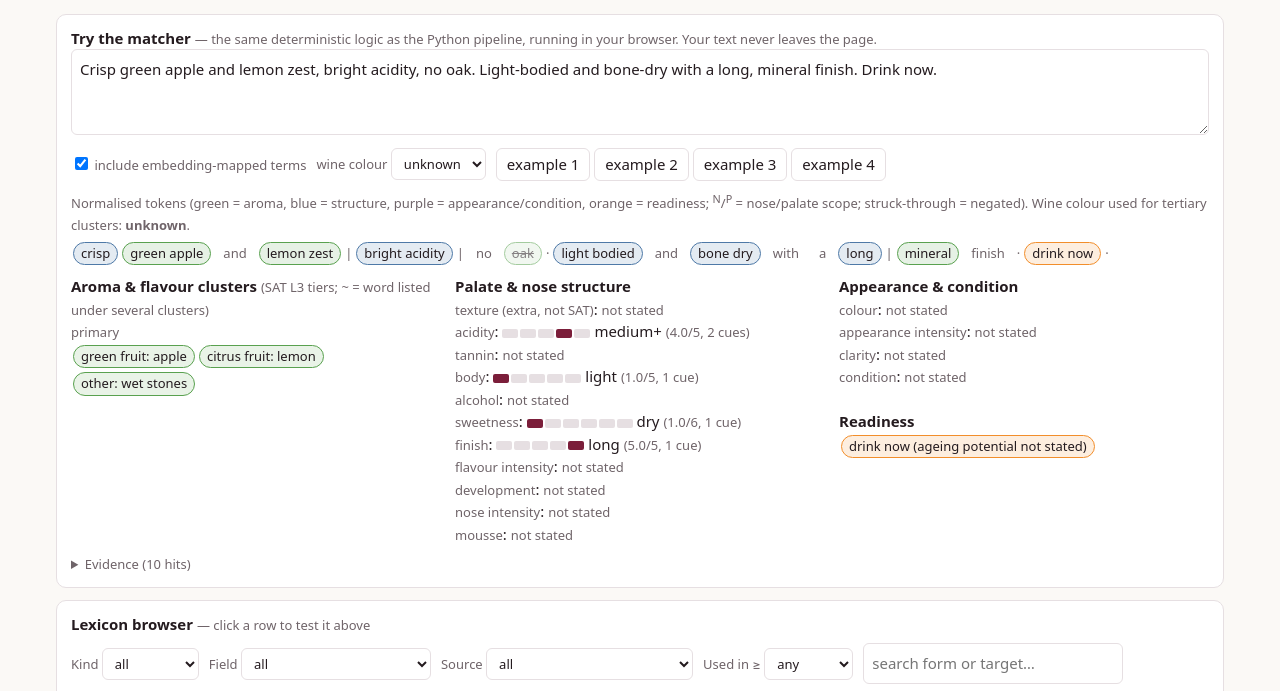
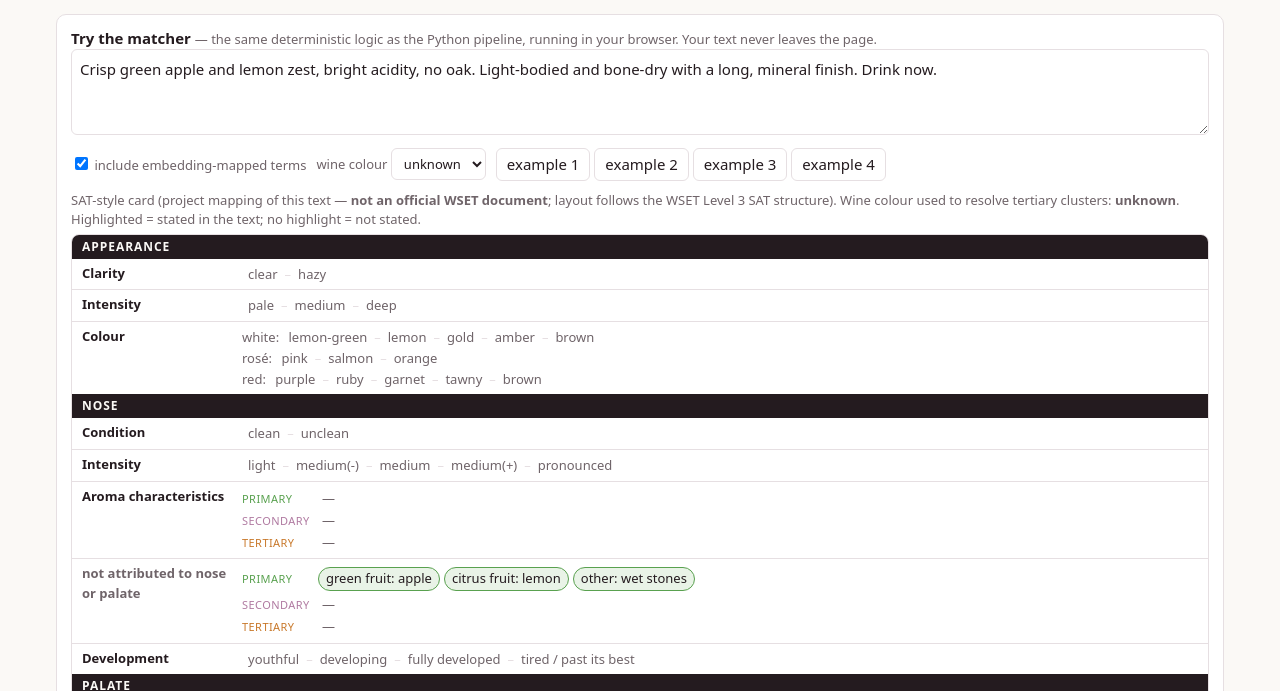
Before and after one commit to gllamat/wine-lab, a plain HTML site: page dashboard/index.html in a window 1280 px wide. Both pictures are taken after a click on the element 640 px from the left and 83 px from the top of the page. Shown: the part 109-800 px from the top of the page. Drawn offline with nearby package versions, Linux system fonts and the light colour scheme.

Commit message:
Dashboard: SAT-style card layout for examples and matcher output
Co-Authored-By: Claude Sonnet 5.5 <noreply@anthropic.com>

```diff
--- a/dashboard/index.html
+++ b/dashboard/index.html
@@ -36,6 +36,13 @@ textarea,input[type=search]{width:100%;background:var(--panel);color:var(--ink);
 .btn{background:var(--panel);color:var(--ink);border:1px solid var(--line);border-radius:6px;padding:4px 10px;font:inherit;cursor:pointer}
 tr.clk{cursor:pointer}tr.clk:hover{background:var(--line)}
 #keyBanner{max-width:1200px;margin:6px auto 0;padding:0 16px}#keyBanner .kb{border-radius:8px;padding:8px 12px;font-size:14px;border:1px solid var(--line);background:var(--panel)}#keyBanner .kb.bad{border-color:#d33;background:#d3333318}#keyBanner .kb.soon{border-color:var(--accent2);background:#e0b05022}#keyBanner a{color:var(--accent)}
+.sat{border:1px solid var(--line);border-radius:8px;overflow:hidden;font-size:13px;background:var(--panel)}
+.sat-h{background:var(--ink);color:var(--bg);font-weight:700;letter-spacing:.08em;font-size:12px;padding:3px 10px}
+.sat-r{display:grid;grid-template-columns:150px 1fr minmax(0,32%);gap:10px;padding:5px 10px;border-top:1px solid var(--line);align-items:start}
+.sat-h+.sat-r{border-top:0}.sat-l{font-weight:600}.sat-e{color:var(--muted);font-size:12px;word-break:break-word}
+.sat .o{display:inline-block;padding:0 6px;border-radius:4px;color:var(--muted);line-height:1.6}.sat .o.on{background:var(--accent);color:#fff;font-weight:600}
+.sat .d{color:var(--line);margin:0 1px}.sat .tl{margin:1px 0}.sat .tn{display:inline-block;width:74px;font-size:11px;text-transform:uppercase;letter-spacing:.04em}
+@media (max-width:640px){.sat-r{grid-template-columns:1fr}.sat-e{margin-top:-2px}}
 .diagram{width:100%;height:auto}.diagram .bx{fill:var(--panel);stroke:var(--line)}.diagram .ar{stroke:var(--muted);fill:none;stroke-width:1.5;marker-end:url(#ar)}
 .diagram .t{fill:var(--ink);font:12.5px system-ui,sans-serif}.diagram .tb{font-weight:600;font-size:13.5px}.diagram .m{fill:var(--muted)}
 .diagram .fa{fill:#59a14f26;stroke:#59a14f}.diagram .fs{fill:#4e79a726;stroke:#4e79a7}.diagram .fr{fill:#f28e2b26;stroke:#f28e2b}.diagram .fn{fill:#8883;stroke:#888}.diagram .fe{fill:#b07aa126;stroke:#b07aa1}
@@ -191,9 +198,51 @@ const SAMPLES=["Crisp green apple and lemon zest, bright acidity, no oak. Light-
  "Deep ruby in color. Aromas of leather, forest floor and mushroom, with firm tannins on the palate. Drink now or hold."];
 const esc=s=>String(s).replace(/[&<>"]/g,c=>({"&":"&amp;","<":"&lt;",">":"&gt;",'"':"&quot;"}[c]));
 function label(kind,f1,f2){ if(kind==="structure"){const lv=(LEX.scales[f1]||[])[+f2-1]; return `${f1} = ${lv||f2}`} if(kind==="cat")return `${f1} = ${f2}`; if(kind==="readiness")return f1.replace("_"," "); return `${f1} / ${f2}`; }
-const TIERC={primary:"#59a14f",secondary:"#b07aa1",tertiary:"#c8782a"}, SC={nose:"N",palate:"P",both:"N+P",unspecified:""};
-function outcome(dn,ca,to){ return to?"too old / past its best":dn&&ca?"can drink now, has potential":dn?"drink now (ageing potential not stated)":ca?"not ready: too young, has potential":null; }
-function matchHtml(text,embed,colour){ const key=embed?"e":"r";
+const TIERC={primary:"#59a14f",secondary:"#b07aa1",tertiary:"#c8782a"};
+const NICE={tired:"tired / past its best",fully_developed:"fully developed"};
+const fmt=n=>NICE[n]||String(n).replace(/-$/,"(-)").replace(/\+$/,"(+)").replace(/_/g," ");
+const QB=[[82,"acceptable"],[86,"good"],[90,"very_good"],[101,"outstanding"]];
+const qualityOf=p=>{ if(p==null)return null; for(const [hi,n] of QB) if(p<=hi) return n; return null; };
+const COLOURS={white:["lemon-green","lemon","gold","amber","brown"],"rosé":["pink","salmon","orange"],red:["purple","ruby","garnet","tawny","brown"]};
+const CGROUP={white:["white"],sparkling:["white"],rose:["rosé"],red:["red"]};
+function satCard(r,colour,points){
+  const pos=r.hits.filter(h=>!h.neg), ev=(pred)=>[...new Set(pos.filter(pred).map(h=>h.surface))].slice(0,4).join(", ");
+  const opt=(list,on)=>list.map(x=>`<span class="o${on.has(x)?" on":""}">${fmt(x)}</span>`).join('<span class="d">–</span>');
+  const row=(lab,html,evid)=>`<div class="sat-r"><div class="sat-l">${lab}</div><div class="sat-o">${html}</div><div class="sat-e">${esc(evid||"")}</div></div>`;
+  const scale=(s,lab)=>{ const hs=pos.filter(h=>h.kind==="structure"&&h.f1===s), lv=LEX.scales[s]; let on=new Set();
+    if(hs.length){ const m=hs.reduce((a,h)=>a+(+h.f2),0)/hs.length; on=new Set([lv[Math.round(m)-1]]); }
+    return row(lab||s.replace(/_/g," "),opt(lv,on),ev(h=>h.kind==="structure"&&h.f1===s)); };
+  const cats=f=>new Set(pos.filter(h=>h.kind==="cat"&&h.f1===f).map(h=>h.f2));
+  const cg=CGROUP[colour]||Object.keys(COLOURS), cs=cats("colour");
+  const colourHtml=Object.entries(COLOURS).map(([g,l])=>`<div><span class="note">${g}:</span> ${opt(l,new Set(cg.includes(g)?[...cs]:[]))}</div>`).join("");
+  const aromaBy=pred=>{ const m={}; pos.filter(h=>h.kind==="aroma"&&pred(h.scope)).forEach(h=>{const o=m[h.f1]=m[h.f1]||{d:new Set(),amb:false}; o.d.add(h.f2); if(h.amb>1)o.amb=true}); return m; };
+  const tierLines=m=>["primary","secondary","tertiary"].map(t=>{ const c=Object.entries(m).filter(([k])=>LEX.tier[k]===t);
+    return `<div class="tl"><span class="tn" style="color:${TIERC[t]}">${t}</span>${c.length?c.map(([k,o])=>`<span class="tk" style="border-color:${TIERC[t]};background:${TIERC[t]}22" title="${o.amb?"word is listed under several SAT clusters":""}">${k.replace(/_/g," ")}: ${[...o.d].map(x=>x.replace(/_/g," ")).join(", ")}${o.amb?"~":""}</span>`).join(""):'<span class="o">—</span>'}</div>`}).join("");
+  const nose=aromaBy(s=>s==="nose"||s==="both"), pal=aromaBy(s=>s==="palate"||s==="both"), un=aromaBy(s=>s==="unspecified");
+  const q=qualityOf(points), fl=k=>pos.some(h=>h.kind==="readiness"&&h.f1===k);
+  const rd=fl("too_old")?"too_old":fl("drink_now")&&fl("can_age")?"drink_now_potential":fl("drink_now")?"drink_now":fl("can_age")?"not_ready_potential":null;
+  const RD=[["drink_now_potential","can drink now, but has potential for ageing"],["drink_now","drink now: not suitable for ageing / potential not stated"],["not_ready_potential","not suitable for drinking now: too young, has potential"],["too_old","too old"]];
+  const yrs=r.years.length?"years "+r.years.map(y=>y[0]+(y[1]?"–"+y[1]:"")).join(", "):"";
+  return `<div class="sat">
+   <div class="sat-h">APPEARANCE</div>
+   ${row("Clarity",opt(["clear","hazy"],cats("clarity")),ev(h=>h.kind==="cat"&&h.f1==="clarity"))}
+   ${row("Intensity",opt(["pale","medium","deep"],cats("appearance_intensity")),ev(h=>h.kind==="cat"&&h.f1==="appearance_intensity"))}
+   ${row("Colour",colourHtml,ev(h=>h.kind==="cat"&&h.f1==="colour"))}
+   <div class="sat-h">NOSE</div>
+   ${row("Condition",opt(["clean","unclean"],cats("condition")),ev(h=>h.kind==="cat"&&h.f1==="condition"))}
+   ${scale("nose_intensity","Intensity")}
+   ${row("Aroma characteristics",tierLines(nose),"")}
+   ${Object.keys(un).length?row("<span class='note'>not attributed to nose or palate</span>",tierLines(un),""):""}
+   ${scale("development","Development")}
+   <div class="sat-h">PALATE</div>
+   ${scale("sweetness")}${scale("acidity")}${scale("tannin")}${scale("alcohol")}${scale("body")}${scale("mousse")}${scale("flavour_intensity","Flavour intensity")}
+   ${row("Flavour characteristics",tierLines(pal),"")}
+   ${scale("finish")}
+   <div class="sat-h">CONCLUSIONS</div>
+   ${row("Quality level",opt(["faulty","poor","acceptable","good","very_good","outstanding"],new Set(q?[q]:[])),points!=null?`proxy from critic score (${points} pts) — not a tasting judgement`:"proxy from critic points (none given)")}
+   ${row("Level of readiness",RD.map(([k,t])=>`<div><span class="o${rd===k?" on":""}">${t}</span></div>`).join(""),(ev(h=>h.kind==="readiness")+" "+yrs).trim())}
+  </div>`; }
+function matchHtml(text,embed,colour,points){ const key=embed?"e":"r";
   MT[key]=MT[key]||new WsetMatcher.Matcher(LEX,{embed:key==="e"}); const r=MT[key].match(text,colour||null);
   const byStart={}; r.hits.forEach(h=>{(byStart[h.start]=byStart[h.start]||[]).push(h)});
   let chips="", i=0; while(i<r.toks.length){ const hs=byStart[i];
@@ -201,22 +250,11 @@ function matchHtml(text,embed,colour){ const key=embed?"e":"r";
     if(hs){ const end=Math.max(...hs.map(h=>h.end)), neg=hs.every(h=>h.neg), k=hs[0].kind;
       chips+=`<span class="tk k-${k}${neg?" neg":""}" title="${esc(hs.map(h=>label(h.kind,h.f1,h.f2)+" ["+h.tag+(h.scope!=="unspecified"?", "+h.scope:"")+(h.amb>1?", ambiguous":"")+"]"+(h.neg?" negated":"")).join("; "))}">${esc(r.toks.slice(i,end).join(" "))}${hs[0].scope==="nose"||hs[0].scope==="palate"?`<sup>${hs[0].scope==="nose"?"N":"P"}</sup>`:""}</span>`; i=end; }
     else {chips+=`<span class="tk" style="border-color:transparent;color:var(--muted)">${esc(r.toks[i])}</span>`; i++;} }
-  const pos=r.hits.filter(h=>!h.neg), ar={};
-  pos.filter(h=>h.kind==="aroma").forEach(h=>{const o=ar[h.f1]=ar[h.f1]||{d:new Set(),sc:new Set(),amb:false}; o.d.add(h.f2); o.sc.add(h.scope); if(h.amb>1)o.amb=true});
-  const tierHtml=["primary","secondary","tertiary"].map(t=>{ const cs=Object.entries(ar).filter(([c])=>LEX.tier[c]===t); if(!cs.length) return "";
-    return `<div style="margin-bottom:4px"><span class="note">${t}</span><br>${cs.map(([c,o])=>{ const scs=[...new Set([...o.sc].filter(x=>x!=="unspecified"))].map(x=>SC[x]).join(" "); return `<span class="tk" style="border-color:${TIERC[t]};background:${TIERC[t]}22">${c.replace(/_/g," ")}: ${[...o.d].map(x=>x.replace(/_/g," ")).join(", ")}${o.amb?"~":""}${scs?` <sup>${scs}</sup>`:""}</span>`}).join("")}</div>`}).join("");
-  const sc=Object.keys(LEX.scales).map(s=>{ const v=pos.filter(h=>h.kind==="structure"&&h.f1===s).map(h=>+h.f2), nl=LEX.scales[s].length, ex=s==="texture"?" (extra, not SAT)":"";
-    if(!v.length) return `<div><span class="note">${s.replace(/_/g," ")}${ex}</span>: <span class="note">not stated</span></div>`;
-    const m=v.reduce((a,b)=>a+b,0)/v.length, name=LEX.scales[s][Math.round(m)-1]||"";
-    return `<div><span class="note">${s.replace(/_/g," ")}${ex}</span>: <span class="lv">${Array.from({length:nl},(_,k)=>`<i class="${k+1===Math.round(m)?"on":""}"></i>`).join("")}</span> ${name} <span class="note">(${m.toFixed(1)}/${nl}, ${v.length} cue${v.length>1?"s":""})</span></div>`}).join("");
-  const cat=Object.keys(LEX.cat_fields||{}).map(f=>{ const vs=[...new Set(pos.filter(h=>h.kind==="cat"&&h.f1===f).map(h=>h.f2))]; return `<div><span class="note">${f.replace(/_/g," ")}</span>: ${vs.length?vs.join(", "):'<span class="note">not stated</span>'}</div>`}).join("");
-  const fl=k=>pos.some(h=>h.kind==="readiness"&&h.f1===k), oc=outcome(fl("drink_now"),fl("can_age"),fl("too_old"));
-  return `<p style="margin:10px 0 4px"><span class="note">Normalised tokens (green = aroma, blue = structure, purple = appearance/condition, orange = readiness; <sup>N</sup>/<sup>P</sup> = nose/palate scope; struck-through = negated). Wine colour used for tertiary clusters: <b>${colour||"unknown"}</b>.</span></p><div>${chips}</div>
-   <div class="sw"><div><b>Aroma &amp; flavour clusters</b> <span class="note">(SAT L3 tiers; ~ = word listed under several clusters)</span><br>${tierHtml||'<span class="note">none</span>'}</div>
-   <div><b>Palate &amp; nose structure</b>${sc}</div>
-   <div><b>Appearance &amp; condition</b>${cat}<br><b>Readiness</b><br>${oc?`<span class="tk k-readiness">${oc}</span>`:'<span class="note">not stated</span>'}${r.years.length?` <span class="note">years ${r.years.map(y=>y[0]+(y[1]?"–"+y[1]:"")).join(", ")}</span>`:""}</div></div>
-   <details style="margin-top:10px"><summary class="note">Evidence (${r.hits.length} hits)</summary><table><tr><th>form</th><th>→ target</th><th>source</th><th>scope</th><th></th></tr>${r.hits.map(h=>`<tr><td>${esc(h.surface)}</td><td>${esc(label(h.kind,h.f1,h.f2))}</td><td>${h.tag}</td><td>${h.scope==="unspecified"?"":h.scope}</td><td>${h.neg?"negated":""}</td></tr>`).join("")}</table></details>`; }
-function runTry(){ $("tryOut").innerHTML=matchHtml($("tryText").value,$("tryEmbed").checked,$("tryColour").value); }
+  return `<p class="note" style="margin:8px 0 4px">SAT-style card (project mapping of this text — <b>not an official WSET document</b>; layout follows the WSET Level 3 SAT structure). Wine colour used to resolve tertiary clusters: <b>${colour||"unknown"}</b>. Highlighted = stated in the text; no highlight = not stated.</p>${satCard(r,colour,points)}
+   <details style="margin-top:8px"><summary class="note">How the words were mapped (tokens and evidence, ${r.hits.length} hits)</summary>
+   <p class="note" style="margin:6px 0 2px">green = aroma, blue = structure, purple = appearance/condition, orange = readiness; <sup>N</sup>/<sup>P</sup> = nose/palate scope; struck-through = negated</p><div>${chips}</div>
+   <table><tr><th>form</th><th>→ target</th><th>source</th><th>scope</th><th></th></tr>${r.hits.map(h=>`<tr><td>${esc(h.surface)}</td><td>${esc(label(h.kind,h.f1,h.f2))}</td><td>${h.tag}</td><td>${h.scope==="unspecified"?"":h.scope}</td><td>${h.neg?"negated":""}</td></tr>`).join("")}</table></details>`; }
+function runTry(){ $("tryOut").innerHTML=matchHtml($("tryText").value,$("tryEmbed").checked,$("tryColour").value,null); }
 function drawForms(){ const k=$("fk").value,f=$("ff").value,s=$("fsrc").value,mn=+$("fmin").value,q=$("fq").value.trim().toLowerCase();
   FROWS=FORMS.filter(r=>(!k||r[1]===k)&&(!f||r[2]===f)&&(!s||r[4]===s)&&r[5]>=mn&&(!q||(r[0]+" "+r[2]+" "+r[3]).toLowerCase().includes(q))).sort((a,b)=>b[5]-a[5]||a[0].localeCompare(b[0]));
   $("fcount").textContent=` ${FROWS.length.toLocaleString()} of ${FORMS.length.toLocaleString()} forms`;
@@ -241,7 +279,7 @@ function drawEx(){ const c=$("exCase").value,y=$("exCountry").value,q=$("exQ").v
   EXF=EX.filter(e=>(!c||e.cases.includes(c))&&(!y||e.country===y)&&(!q||e.quality===q)&&(!t||e.text.toLowerCase().includes(t)));
   $("exCount").textContent=` ${EXF.length} of ${EX.length}`;
   $("exList").innerHTML=EXF.slice(0,EXSHOW).map(e=>`<div class="panel" style="margin-bottom:10px"><div class="note">${esc([e.variety,e.region,e.country].filter(Boolean).join(" · "))} · ${e.points??"?"} pts${e.vintage?" · "+e.vintage:""}${e.price?" · $"+e.price:""} · ${e.quality||""}</div>
-   <p style="margin:6px 0">${esc(e.text)}</p>${matchHtml(e.text,true,e.colour)}<div class="note" style="margin-top:6px">${e.cases.map(x=>`<span class="tk">${esc(x)}</span>`).join("")}</div></div>`).join("");
+   <p style="margin:6px 0">${esc(e.text)}</p>${matchHtml(e.text,true,e.colour,e.points)}<div class="note" style="margin-top:6px">${e.cases.map(x=>`<span class="tk">${esc(x)}</span>`).join("")}</div></div>`).join("");
   $("exMore").style.display=EXF.length>EXSHOW?"":"none"; }
 async function examples(){ if(!LEX) LEX=await load("lexicon"); EX=await load("examples");
   if(!EX||!LEX){ $("exList").innerHTML='<div class="panel"><p>No examples available here. They are generated locally by <code>src/build_examples.py</code> and are deliberately not deployed.</p></div>'; $("exMore").style.display="none"; return; }
```
